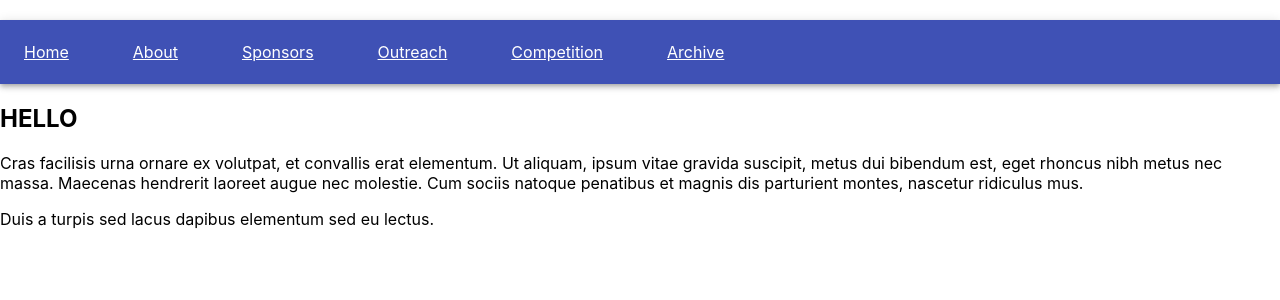
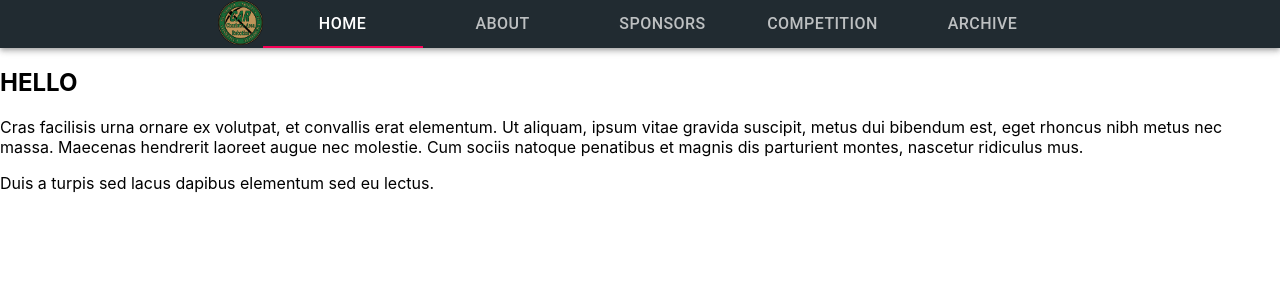
Before and after one commit to tlee76/Charlotte-Area-Robotics-Website-React-Project, a React (Create React App) app: page / in a window 1280 px wide. Shown: the top 300 px of the page. Built offline with nearby package versions, Linux system fonts and the light colour scheme.

Commit message:
Make NavBar look pretty

```diff
--- a/public/index.html
+++ b/public/index.html
@@ -1,18 +1,6 @@
 <!DOCTYPE html>
 <html lang="en">
-
-
-<head>
-
-  <meta charset="utf-8">
-
-  <meta name="viewport" content="width=device-width, initial-scale=1, shrink-to-fit=yes">
-      <title>React Router Example</title>
-    </head>
-
-
-<body>
-      <div id="root"></div>
-    </body>
-
+  <body>
+    <div id="root"></div>
+  </body>
 </html>
--- a/src/Main/Main.scss
+++ b/src/Main/Main.scss
@@ -1,5 +1,7 @@
-.NavBarSelection {
-    padding-right: 4rem;
-    text-decoration: underline;
-    color: white;
+.NavBarSelection.MuiTab-textColorInherit {
+    font-size: 1rem;
 }
+
+.NavBar {
+    background-color: #212b31;
+}
--- a/src/Main/Main.tsx
+++ b/src/Main/Main.tsx
@@ -1,27 +1,37 @@
 import React, { Component } from "react";
-import { Route, NavLink, HashRouter } from "react-router-dom";
+import { Route, Link, BrowserRouter } from "react-router-dom";
 import Home from "../Home/Home";
 import About from "../About/About";
 import Outreach from "../Outreach/Outreach";
-import { AppBar, Toolbar } from "@material-ui/core"
+import { AppBar, Tabs, Tab } from "@material-ui/core"
 import "./Main.scss";
 import Sponsors from "../Sponsors/Sponsors";
 import Competition from "../Competition/Competition";
 import Archive from "../Archive/Archive";
+import MainLogo from "../Images/CARLogoPrimary.png";
 
 class Main extends Component {
+
+  state = {
+    value: 1,
+  };
+
+  handleChange = (event: React.ChangeEvent<{}>, newValue: number) => {
+    this.setState({value: newValue});
+  };
+
   render() {
     return (
-      <HashRouter>
-        <AppBar position="static">
-          <Toolbar className="header">
-            <NavLink to="/" className="NavBarSelection">Home</NavLink>
-            <NavLink to="/about" className="NavBarSelection">About</NavLink>
-            <NavLink to="/sponsors" className="NavBarSelection">Sponsors</NavLink>
-            <NavLink to="/outreach" className="NavBarSelection">Outreach</NavLink>
-            <NavLink to="/competition" className="NavBarSelection">Competition</NavLink>
-            <NavLink to="/archive" className="NavBarSelection">Archive</NavLink>
-          </Toolbar>
+      <BrowserRouter>
+        <AppBar position="static" className="NavBar" style={{backgroundColor: "#212b31"}}>
+          <Tabs centered value={this.state.value} onChange={this.handleChange}>
+            <img src={MainLogo} width="45" height="45" alt="logo"/>
+            <Tab className="NavBarSelection" label="Home" component={Link} to="/"/>
+            <Tab className="NavBarSelection" label="About" component={Link} to="/about"/>
+            <Tab className="NavBarSelection" label="Sponsors" component={Link} to="/sponsors"/>
+            <Tab className="NavBarSelection" label="Competition" component={Link} to="/competition"/>
+            <Tab className="NavBarSelection" label="Archive" component={Link} to="/archive"/>
+          </Tabs>
         </AppBar>
         <div className="content">
           <Route exact path="/" component={Home} />
@@ -31,7 +41,7 @@ class Main extends Component {
           <Route path="/competition" component={Competition} />
           <Route path="/archive" component={Archive} />
         </div>
-      </HashRouter>
+      </BrowserRouter>
     );
   }
 }
```
Also changed, not shown: src/Images/CARLogoPrimary.png (added).
